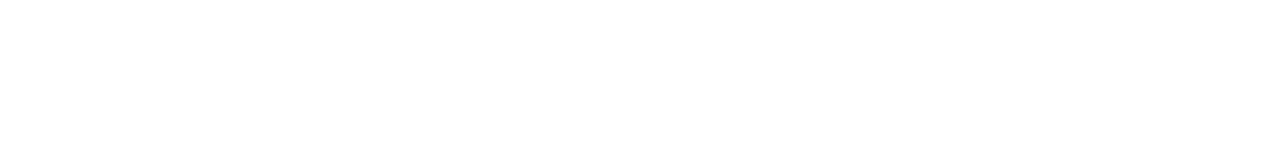
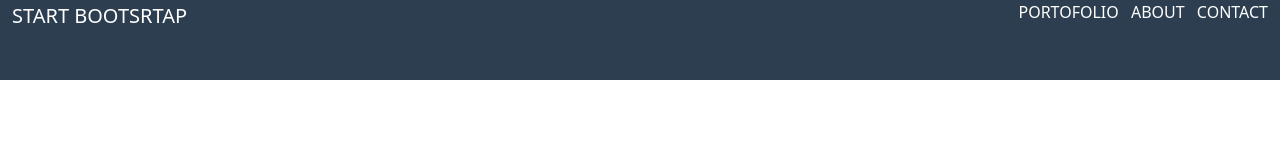
Before and after one commit to antonionovelli92/html-css-bootstrap-freelancer, a plain HTML site: page index.html in a window 1280 px wide. Drawn offline with nearby package versions, Linux system fonts and the light colour scheme.

Commit message:
add header

```diff
--- a/css/style.css
+++ b/css/style.css
@@ -0,0 +1,10 @@
+header {
+    background-color: #2C3E4F;
+    min-height: 80px;
+}
+
+a {
+    text-decoration: none;
+    color: white;
+    cursor: pointer;
+}
--- a/index.html
+++ b/index.html
@@ -6,14 +6,40 @@
     <meta name="viewport" content="width=device-width, initial-scale=1.0">
     <title>Bootsrtap-freelancer</title>
     <!-- link bootsrtap icons -->
+
     <link rel="stylesheet" href="https://cdn.jsdelivr.net/npm/bootstrap-icons@1.10.2/font/bootstrap-icons.css">
+
     <!-- link bootstrap -->
+
     <link href="https://cdn.jsdelivr.net/npm/bootstrap@5.2.3/dist/css/bootstrap.min.css" rel="stylesheet" integrity="sha384-rbsA2VBKQhggwzxH7pPCaAqO46MgnOM80zW1RWuH61DGLwZJEdK2Kadq2F9CUG65" crossorigin="anonymous">
 
     <!-- css style -->
     <link rel="stylesheet" href="css/style.css">
 </head>
 <body>
+    <header class="text-white container-fluid">
+        <div class="row h-100 align-items-center justify-content-between">
+            <div class="col-auto">
+                <h5>START BOOTSRTAP</h5>
+            </div>
+            <div class="col-auto">
+                <i class="bi bi-list d-md-none"></i>
+                <ul class="list-inline d-none d-md-block">
+                    <li class="list-inline-item">
+                        <a href="#">PORTOFOLIO</a>
+                    </li>
+                    <li class="list-inline-item">
+                        <a href="#">ABOUT</a>
+                    </li>
+                    <li class="list-inline-item">
+                        <a href="#">CONTACT</a>
+                    </li>
+                </ul>
+            </div>
+        </div>
+    </header>
+    <main></main>
+    <footer></footer>
 
 </body>
 </html>
```
